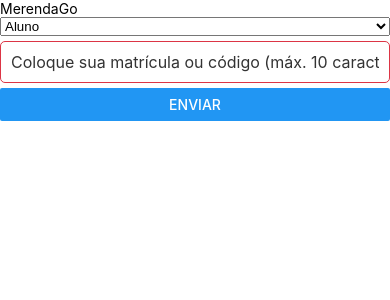
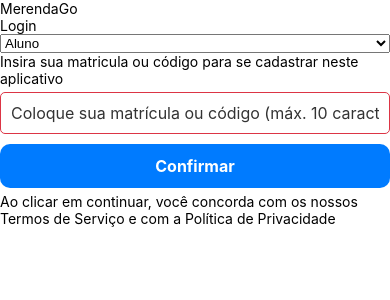
Before and after one commit to Marcoz-VS/AppTicket, a React Native app: screen / in a window 390 px wide. Shown: the top 300 px of the page. Built offline with nearby package versions, Linux system fonts and the light colour scheme.

Commit message:
Tela de Login
Conclui a lógica de formularios da tela de login

```diff
--- a/screens/LoginScreen.jsx
+++ b/screens/LoginScreen.jsx
@@ -4,6 +4,7 @@
 import { Picker } from "@react-native-picker/picker";
 import CustomInput from "../components/CustomInput.jsx";
 import { useState } from "react";
+import CustomButton from "../components/CustomButton.jsx";
 
 const validationSchemaAluno = Yup.object().shape({
   matriculaCodigo: Yup.string()
@@ -25,7 +26,8 @@
 
   return (
     <SafeAreaView style={styles.container}>
-      <Text>MerendaGo</Text>
+      <Text style={styles.title}>MerendaGo</Text>
+      <Text>Login</Text>
 
       <Picker selectedValue={role} onValueChange={(value) => setRole(value)}>
         <Picker.Item label="Aluno" value="aluno" />
@@ -33,6 +35,8 @@
       </Picker>
 
       {role === "aluno" ? (
+        <>
+            <Text>Insira sua matricula ou código para se cadastrar neste aplicativo</Text>
             <Formik
             initialValues={{ matriculaCodigo: '' }}
             validationSchema={validationSchemaAluno}
@@ -49,11 +53,17 @@
                 {touched.matriculaCodigo && errors.matriculaCodigo && (
                     <Text>{errors.matriculaCodigo}</Text>
                 )}
-              <Button onPress={handleSubmit} title="Enviar" />
+                <CustomButton
+                    title={"Confirmar"}
+                    onPress={handleSubmit}
+                />
                 </View>
             )}
             </Formik>
+        </>
       ) : (
+        <>
+            <Text>Insira seu usúario e senha para se cadastrar neste Aplicativo</Text>
             <Formik
             initialValues={{ usuario: '', senha: '' }}
             validationSchema={validationSchemaAdmin}
@@ -81,11 +91,16 @@
                 {touched.senha && errors.senha && (
                     <Text>{errors.senha}</Text>
                 )}
-              <Button onPress={handleSubmit} title="Enviar" />
+                <CustomButton
+                    title={"Confirmar"}
+                    onPress={handleSubmit}
+                />
                 </View>
             )}
             </Formik>
+        </>
       )}
+      <Text>Ao clicar em continuar, você concorda com os nossos Termos de Serviço e com a Política de Privacidade</Text>
     </SafeAreaView>
   );
 }
```
Lines whose indentation alone changed are shown as unchanged.
